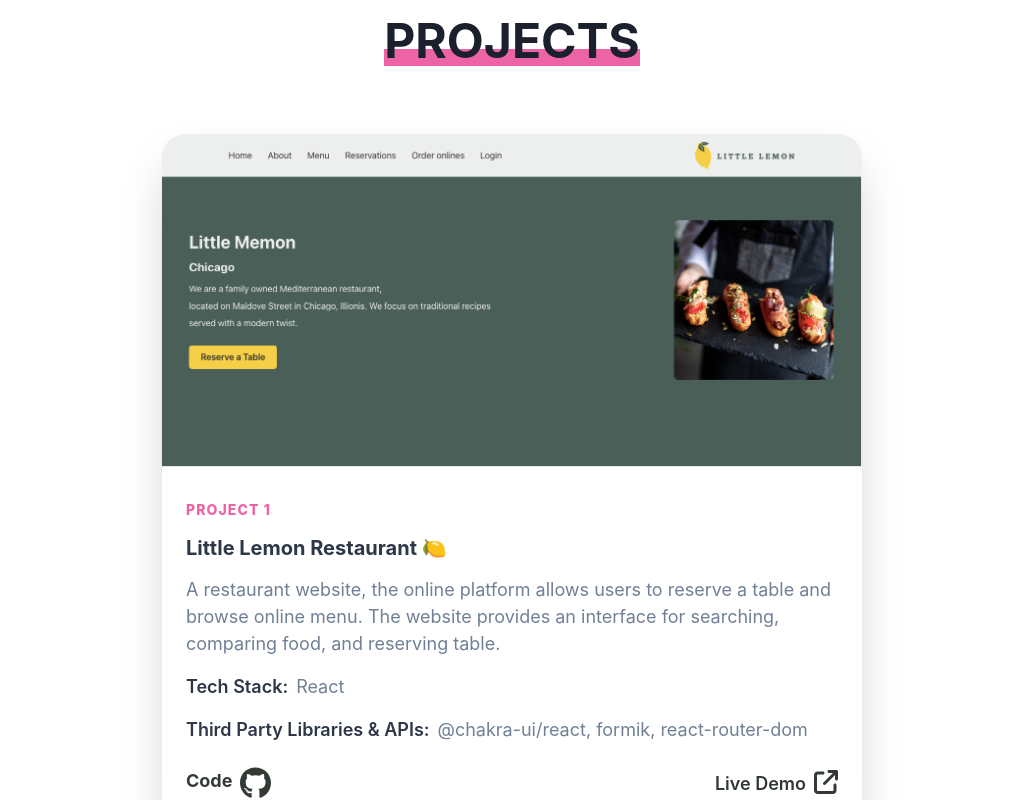
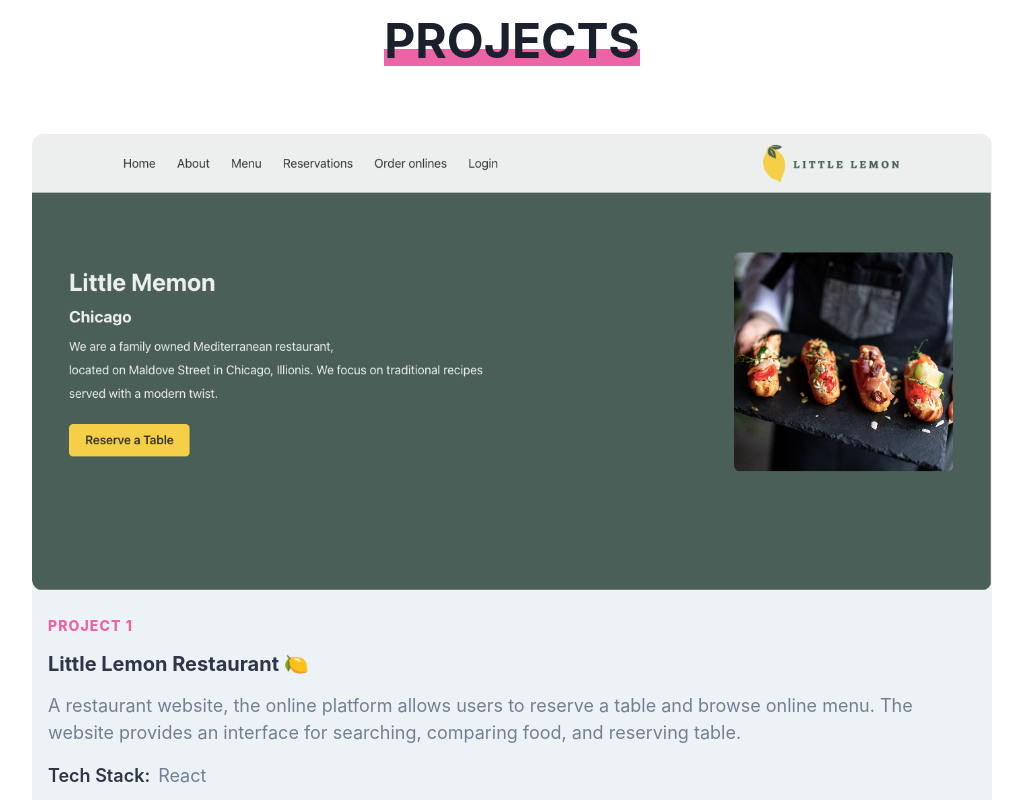
Before and after one commit to joycewv/joycewdev, a React (Create React App) app in the folder portfolio/: page / in a window 1280 px wide. Shown: the part 2320-3120 px from the top of the page, without its empty margins (128-1151 px from the left). Built offline with nearby package versions, Linux system fonts and the light colour scheme.

Commit message:
mobile optimisation footer and card

```diff
--- a/portfolio/src/components/Card.js
+++ b/portfolio/src/components/Card.js
@@ -1,4 +1,4 @@
-import { Box, Heading, Text, Stack, useColorModeValue, Image} from '@chakra-ui/react';
+import { Heading, Text, Stack, useColorModeValue, Image, VStack, HStack} from '@chakra-ui/react';
 import { faGithub } from '@fortawesome/free-brands-svg-icons';
 import { FontAwesomeIcon } from '@fortawesome/react-fontawesome';
 import { faArrowUpRightFromSquare } from "@fortawesome/free-solid-svg-icons";
@@ -6,16 +6,14 @@ import React from "react";
 
 export default function Card ({ imageSrc, projectnumber, title, description, techstack, libraries, codelink, demolink}) {
   return (
-    <Box>
-      <Stack maxW={'700px'} w={'full'} bg={useColorModeValue('white', 'gray.900')} boxShadow={'2xl'} rounded={'3xl'} p={6} overflow={'hidden'}>
-        <Box h={'210px'} bg={'gray.100'} mt={-6} mx={-6} mb={6} pos={'relative'} boxSize={'-moz-fit-content'}>
-          <Image src={imageSrc} alt={title}/>
-        </Box>
-        <Box>
-        <Stack spacing={4}>
-          <Text color={'pink.400'} textTransform={'uppercase'} fontWeight={800} fontSize={'sm'} letterSpacing={1.1}>
+    <VStack color={'black'} bg={'gray.100'} borderRadius={'xl'}>
+      <Image borderRadius={'xl'} src={imageSrc} alt={title}/>
+      <VStack spacing={'4'} p={'4'} alignItems={'flex-start'}>
+        <HStack>
+          <Text color={'pink.400'} textTransform={'uppercase'} fontWeight={800} fontSize={'sm'} letterSpacing={1.1} justifyContent="space-between" alignItems="center">
             {projectnumber}
           </Text>
+        </HStack>
         <Heading color={useColorModeValue('gray.700', 'white')} fontSize={'xl'} fontFamily={'body'}>
             {title}
         </Heading>
@@ -30,10 +28,9 @@ export default function Card ({ imageSrc, projectnumber, title, description, tec
           <Text color={useColorModeValue('gray.700', 'white')} fontSize={'lg'} fontWeight={'semibold'}>Third Party Libraries & APIs:</Text>
           <Text fontSize={'lg'} color={'gray.500'}>{libraries}</Text>
         </Stack>
-        </Stack>
         <Stack mt={6} direction={'row'} spacing={8} align={'center'} justifyContent={'space-between'} >
           <a href={codelink}>
-            <Stack direction={'row'} spacing={2} color={'#333a33'}>
+            <Stack direction={'row'} spacing={2} color={'#333a33'} alignItems="center">
               <Text fontWeight={700} fontSize={'lg'}>Code</Text>
               <FontAwesomeIcon icon={faGithub} style={{color: "#333a33",}} size={'2xl'} />
             </Stack>
@@ -45,8 +42,7 @@ export default function Card ({ imageSrc, projectnumber, title, description, tec
             </Stack>
           </a>
         </Stack>
-        </Box>
-      </Stack>
-    </Box>
+      </VStack>
+    </VStack>
   );
 }
--- a/portfolio/src/components/Footer.js
+++ b/portfolio/src/components/Footer.js
@@ -1,4 +1,4 @@
-import { Box, Flex, HStack, Stack, Text } from "@chakra-ui/react";
+import { Box, Container, Spacer, Stack, Text, useColorModeValue } from "@chakra-ui/react";
 import { FontAwesomeIcon } from '@fortawesome/react-fontawesome'
 import { faLinkedin, faGithub} from '@fortawesome/free-brands-svg-icons'
 
@@ -16,35 +16,30 @@ const socials = [
 export default function Footer () {
     return (
         <>
-        <Box bg={'#333333'}>
-            <Flex
+        <Box bg={useColorModeValue('black.50', 'black.900')} color={useColorModeValue('black.700', 'black.200')}>
+            <Container
              px={'60'}
              py={'16'}
-             margin="0 auto"
-             justifyContent={'space-between'}
-             alignItems={'center'}
-             >
-                <Stack
-                 color={'#FFFFFF'}
-                 fontSize={'lg'}
-                 fontWeight={'bolder'}
+             maxW={'6xl'}
+             as={Stack}
+             direction={{ base: 'column', md: 'row' }}
+             justify={{ base: 'center', md: 'space-between' }}
+             align={{ base: 'center', md: 'center' }}
              >
                 <Text>© 2023 Joycew. All Rights Reserved.</Text>
-                </Stack>
-                <Stack>
-                    <HStack spacing={8}>
+                <Spacer />
+                <Stack direction={'row'} spacing={8}>
                     {socials.map(({ icon, url}) => (
                         <a key={url}
                         href={url}
                         target="_blank"
                         rel="noopener noreferrer">
-                                <FontAwesomeIcon icon={icon} size="2x" key={url} style={{color: "#ffffff"}}/>
+                            <FontAwesomeIcon icon={icon} size="2x" key={url} style={{color: "#333333"}}/>
                         </a>
                     )
                     )}
-                    </HStack>
                 </Stack>
-            </Flex>
+            </Container>
         </Box>
         </>
 
```
Lines whose indentation alone changed are shown as unchanged.
